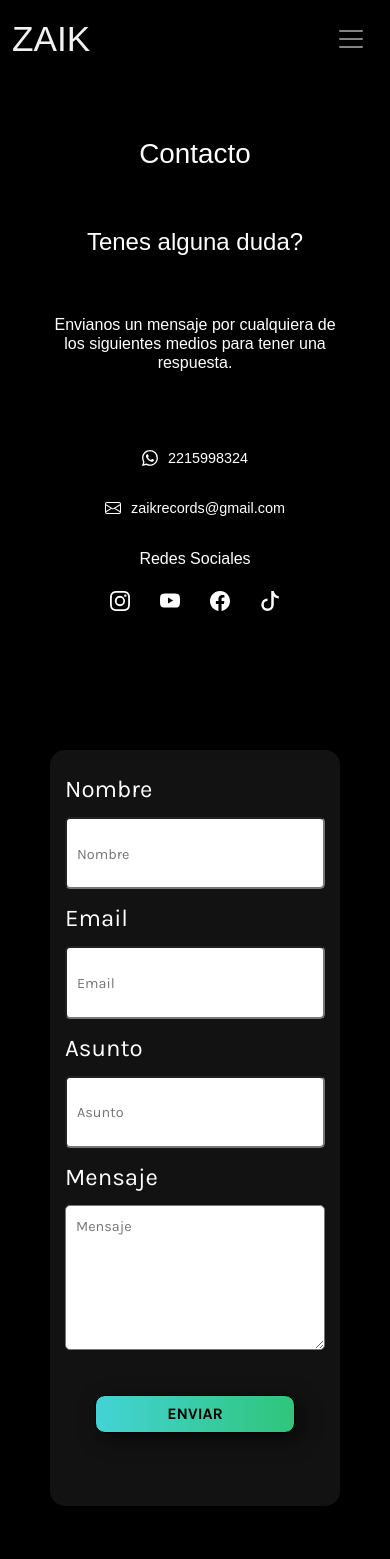
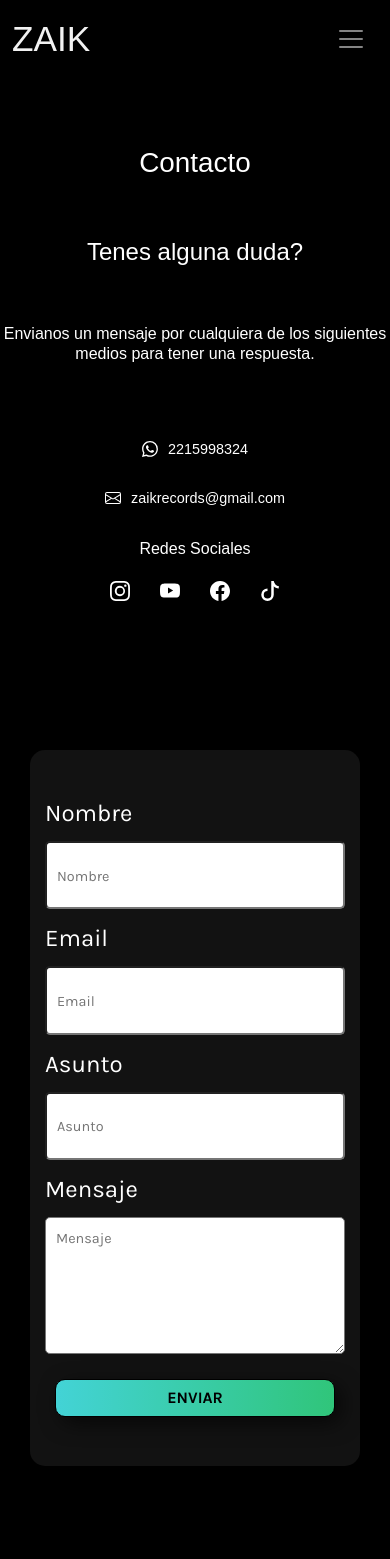
Before and after one commit to jf-arce/zaik-records, a website: page pages/contacto.html in a window 390 px wide. Shown: the top 1559 px of the page. Drawn offline with nearby package versions, Linux system fonts and the light colour scheme; a web font is replaced by a local one.

Commit message:
Actualizacion responsive contacto

```diff
--- a/scss/components/forms.scss
+++ b/scss/components/forms.scss
@@ -6,6 +6,7 @@ form{
     border-radius: 15px;
     display: flex;
     flex-direction: column;
+    justify-content: center;
     font-family: 'Karla', sans-serif;
 
     .form__title{
@@ -37,7 +38,7 @@ form{
         flex-direction: row;
         justify-content: center;
         align-items: center;
-        margin: 30px;
+        margin: 10px;
     }
     .enviar{
         margin-top: 10px;
@@ -70,10 +71,6 @@ form{
     justify-content: center;
 }
 
-.enviar-content--login{
-    margin: 10px !important;
-}
-
 .form-contact--login{
     width: 30%;
 }
--- a/scss/views/contacto.scss
+++ b/scss/views/contacto.scss
@@ -89,6 +89,7 @@
 
     .contacto__redsocial{
         margin-top: 68.8px;
+        padding: 0px;
     }
 
     form{
@@ -97,6 +98,6 @@
 
     .form-contact{
         margin-top: 0px;
-        padding: 0px 50px;
+        padding: 0px 30px;
     }
 }
```
Also changed, not shown: pages/login.html (+2 -2 lines), css/main.css.
